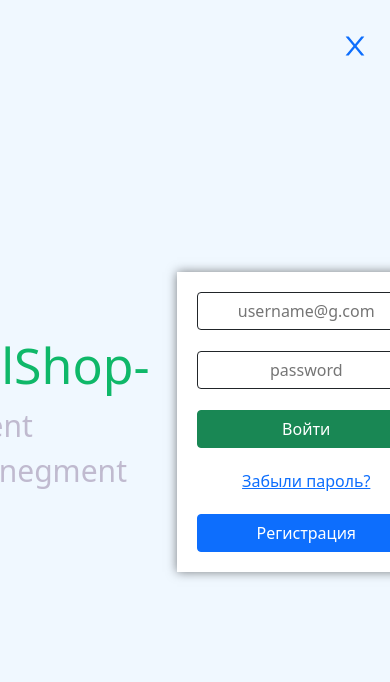
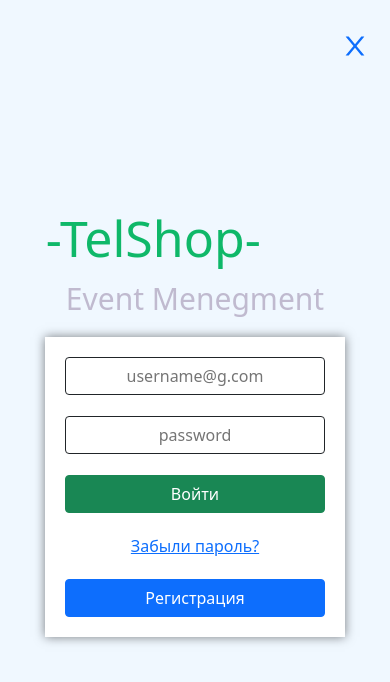
Before and after one commit to joxon1/tel-shop, a React (Create React App) app: page /login in a window 390 px wide. Shown: the top 682 px of the page. Built offline with nearby package versions, Linux system fonts and the light colour scheme.

Commit message:
media query

```diff
--- a/src/style/Login.css
+++ b/src/style/Login.css
@@ -54,3 +54,11 @@
   margin: 10px;
   padding: 10px;
 }
+@media (max-width: 900px) {
+  .login {
+    display: flex;
+    flex-direction: column;
+    justify-content: center;
+    align-items: center;
+  }
+}
--- a/src/style/Registr.css
+++ b/src/style/Registr.css
@@ -41,3 +41,9 @@
   padding: 20px;
   font-size: 30px;
 }
+@media (max-width: 912px) {
+  .register_tablo {
+    height: 500px;
+    width: 300px;
+  }
+}
```
